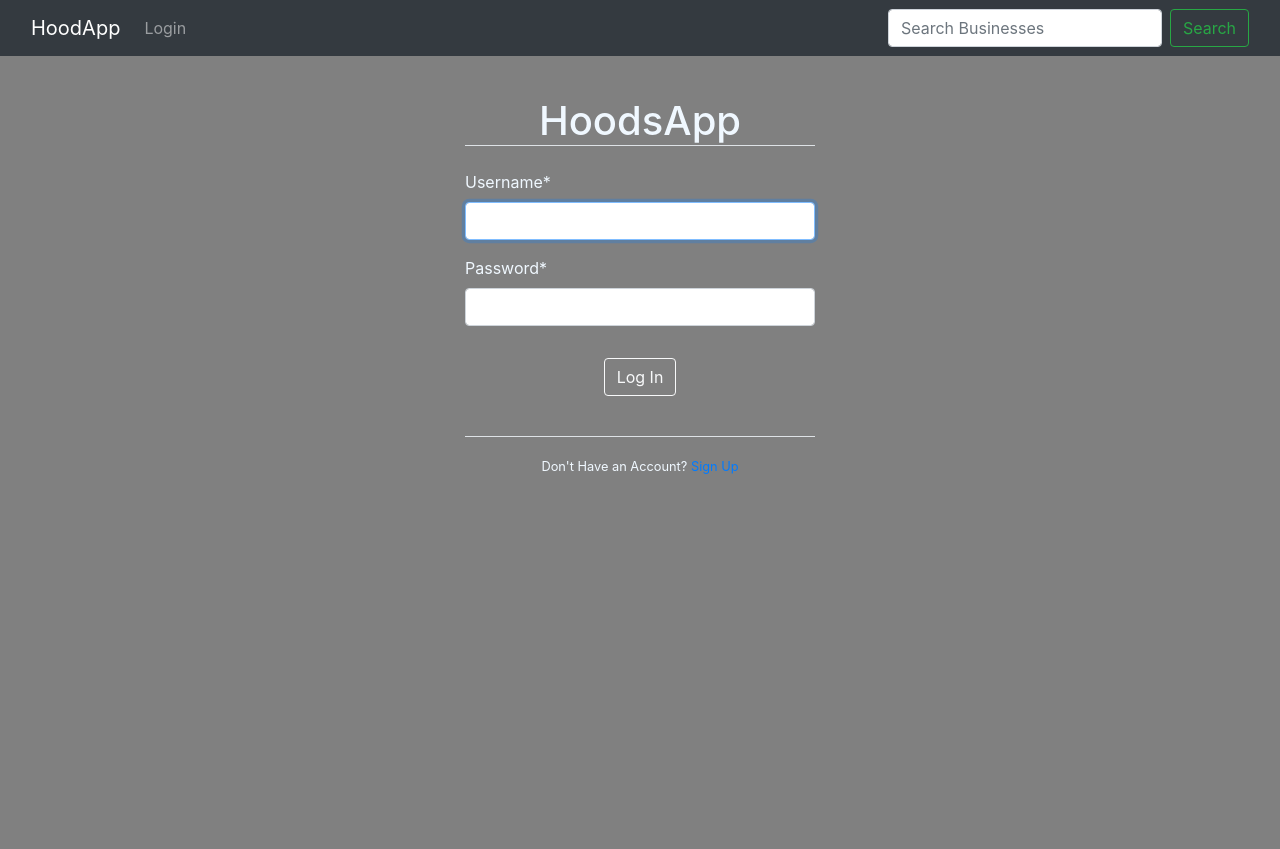
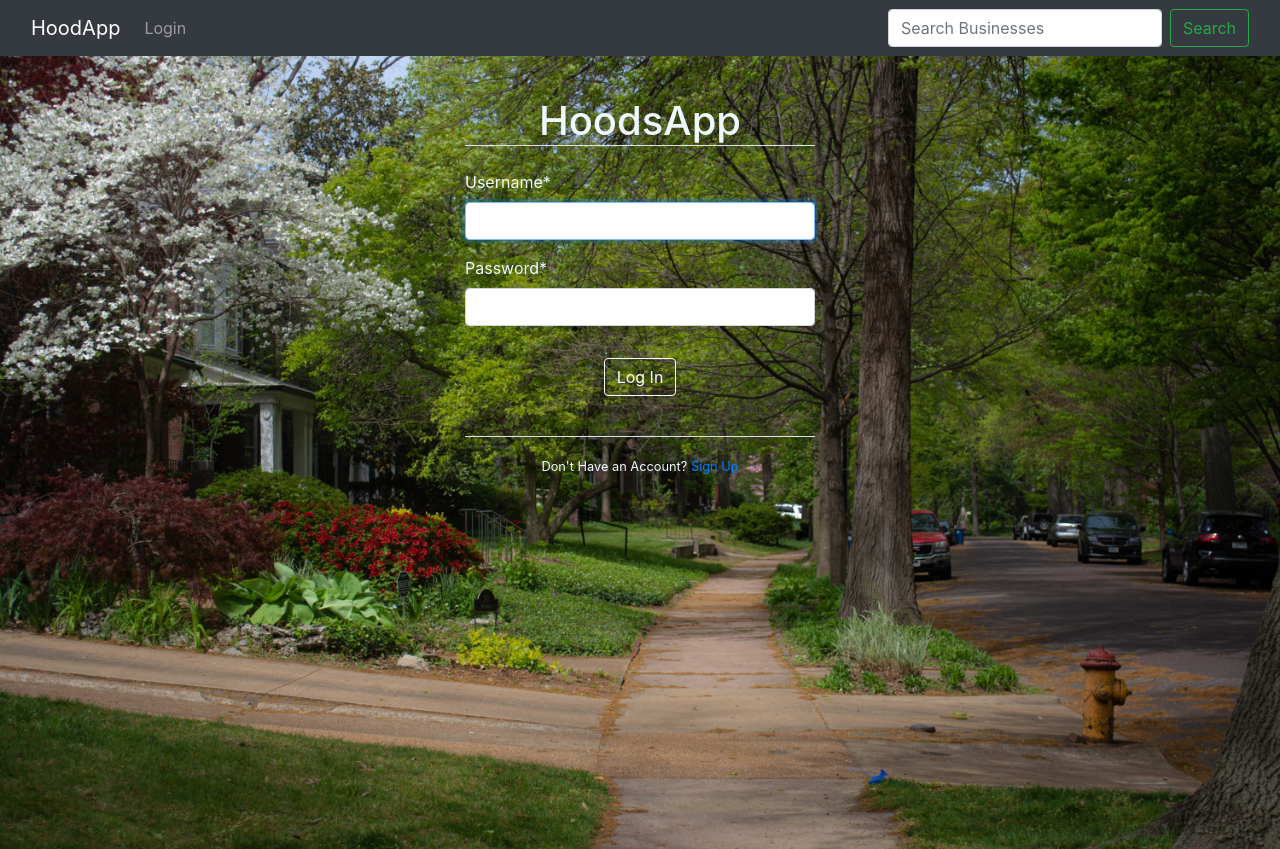
Before and after one commit to Robertokello11/neighbourhood, a Django app: page /login/ in a window 1280 px wide. Run offline with Django 3.2, Linux system fonts and the light colour scheme; some libraries are stand-ins or nearby versions.

```diff
--- a/hoodapp/templates/index.html
+++ b/hoodapp/templates/index.html
@@ -4,7 +4,7 @@
 {% block content %}
 {{block.super}}
 
-<div style="background-image:linear-gradient(rgba(0, 0, 0, 0.3), rgba(0, 0, 0, 0.3)), url(/static/img/homehood.jpg); background-size: cover; background-repeat: no-repeat; background-position: center; background-attachment: fixed; height:100vh;">
+<div style="background-image:linear-gradient(rgba(0, 0, 0, 0.3), rgba(0, 0, 0, 0.3)), url(/static/img/avi-waxman-f9qZuKoZYoY-unsplash.jpg); background-size: cover; background-repeat: no-repeat; background-position: center; background-attachment: fixed; height:100vh;">
 
 <div class="container text-center">
     <h1 class=" ml-5 pt-5  underline off-white">Hood Posts</h1>
--- a/static/css/baseapp.css
+++ b/static/css/baseapp.css
@@ -7,13 +7,19 @@
 }
 
 .dark-mode {
-    background-color: grey;
+    background-image:url(/static/img/homehood.jpg);
+    background-size: cover;
+    background-repeat: no-repeat;
+    background-position: center;
     height: 100vh;
     width: 100vw;
 }
 
 .dark-mode-imbo {
-    background-color: rgb(175, 182, 182);
+    background-image:url(/static/img/homehood.jpg);
+    background-size: cover;
+    background-repeat: no-repeat;
+    background-position: center;
     height: 100vh;
     width: 100vw;
 }
```
